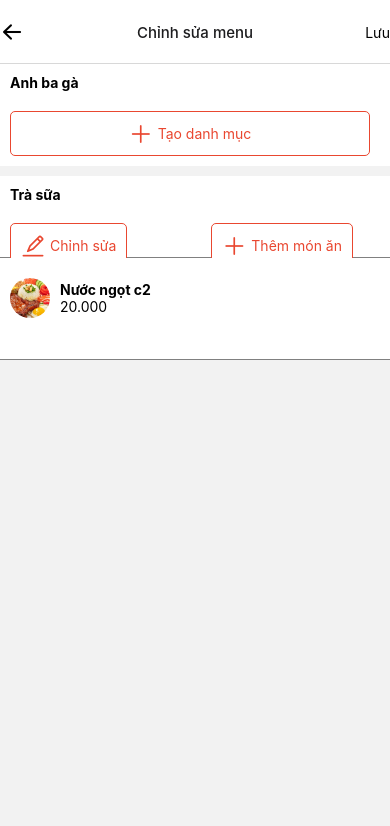
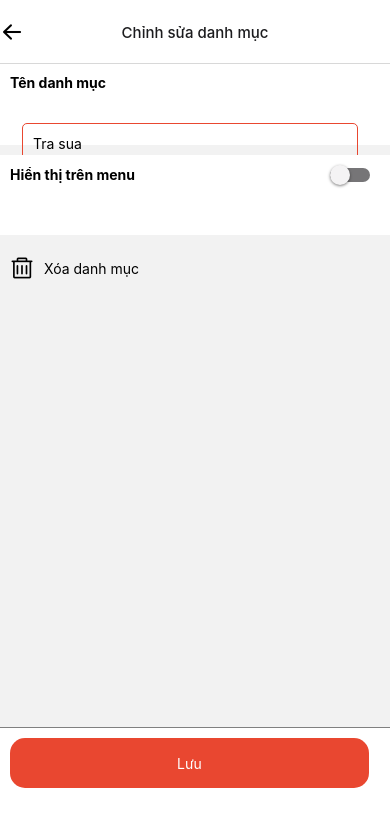
Before and after one commit to tuanht99/GraduationTopic2_FoodStore, a React Native app in the folder Freentship_FoodStore/: screen /EditCategoryFoodView in a window 390 px wide. Shown: the top 826 px of the page. Built offline with nearby package versions, Linux system fonts and the light colour scheme.

Commit message:
update not id firebase

```diff
--- a/Freentship_FoodStore/App.js
+++ b/Freentship_FoodStore/App.js
@@ -21,6 +21,9 @@
       <Stack.Navigator>
         <Stack.Screen name="EditMenuView" component={EditMenuView} />
         <Stack.Screen name="AddCategoryFoodView" component={AddCategoryFoodView} />
+        <Stack.Screen name="EditCategoryFoodView" component={EditCategoryFoodView} />
+        <Stack.Screen name="AddFoodView" component={AddFoodView} />
+        <Stack.Screen name="EditFoodView" component={EditFoodView} />
       </Stack.Navigator>
     </NavigationContainer>
 
--- a/Freentship_FoodStore/src/screens/AddFoodView.js
+++ b/Freentship_FoodStore/src/screens/AddFoodView.js
@@ -55,6 +55,12 @@
   const [giaban, onGiaBan] = React.useState("");
   const [mota, onMoTa] = React.useState("");
 
+  function addFood () {
+    // addDoc(collection(db, "categories"), {
+    //   danhmuc: danhmuc,
+    // });
+    navigation.goBack('EditMenuView');
+  }
 
   return (
     <View style={{ flex: 1 }}>
@@ -253,7 +259,9 @@
           }}
         >
           <View style={{marginLeft: 10, marginRight: 10}}>
-            <TouchableOpacity style={{
+            <TouchableOpacity
+                onPress={addFood}
+                style={{
                 backgroundColor: "#E94730",
                 borderRadius: 15,
                 width: "97%",
--- a/Freentship_FoodStore/src/screens/EditCategoryFoodView.js
+++ b/Freentship_FoodStore/src/screens/EditCategoryFoodView.js
@@ -54,6 +54,13 @@
   const [isEnabled, setIsEnabled] = React.useState(false);
   const toggleSwitch = () => setIsEnabled(previousState => !previousState);
 
+  function editCategories () {
+    // addDoc(collection(db, "categories"), {
+    //   danhmuc: danhmuc,
+    // });
+    navigation.goBack('EditMenuView');
+  }
+
   return (
     <View style={{ flex: 1 }}>
       <ScrollView style={{ flex: 0.85 }}>
@@ -83,8 +90,8 @@
                     borderColor: "#E94730",
                     borderRadius: 5,
                   }}
-                  onChangeText={onChangeText}
-                  value={text}
+                  onChangeText={onDanhMuc}
+                  value={danhmuc}
 
                 ></TextInput>
               </View>
@@ -158,7 +165,7 @@
           }}
         >
           <View style={{marginLeft: 10, marginRight: 10}}>
-            <TouchableOpacity style={{
+            <TouchableOpacity onPress={editCategories} style={{
                 backgroundColor: "#E94730",
                 borderRadius: 15,
                 width: "97%",
--- a/Freentship_FoodStore/src/screens/EditFoodView.js
+++ b/Freentship_FoodStore/src/screens/EditFoodView.js
@@ -56,6 +56,13 @@
   const [text, onChangeText] = React.useState("Tra sua");
   const [isEnabled, setIsEnabled] = React.useState(false);
   const toggleSwitch = () => setIsEnabled(previousState => !previousState);
+
+  function editFood () {
+    // addDoc(collection(db, "categories"), {
+    //   danhmuc: danhmuc,
+    // });
+    navigation.goBack('EditMenuView');
+  }
 
   return (
     <View style={{ flex: 1 }}>
@@ -301,7 +308,7 @@
           }}
         >
           <View style={{ marginLeft: 10, marginRight: 10 }}>
-            <TouchableOpacity
+            <TouchableOpacity onPress={editFood}
               style={{
                 backgroundColor: "#E94730",
                 borderRadius: 15,
@@ -311,7 +318,7 @@
                 justifyContent: "center",
               }}
             >
-              <Text style={{color: "#fff",}}>Thêm</Text>
+              <Text style={{color: "#fff",}}>Lưu</Text>
             </TouchableOpacity>
           </View>
         </View>
--- a/Freentship_FoodStore/src/screens/EditMenuView.js
+++ b/Freentship_FoodStore/src/screens/EditMenuView.js
@@ -153,6 +153,7 @@
               {/* // */}
               <View style={{ marginRight: 10, paddingRight: "20%" }}>
                 <TouchableOpacity
+                  onPress={() => navigation.navigate("EditCategoryFoodView")}
                   style={{
                     backgroundColor: "#fff",
                     borderRadius: 5,
@@ -184,6 +185,7 @@
               {/* // */}
               <View style={{ marginRight: 10 }}>
                 <TouchableOpacity
+                  onPress={() => navigation.navigate("AddFoodView")}
                   style={{
                     backgroundColor: "#fff",
                     borderRadius: 5,
@@ -228,7 +230,7 @@
         >
           <View style={{ marginLeft: 10, marginRight: 10 }}>
             {/* shop */}
-            <TouchableOpacity>
+            <TouchableOpacity onPress={() => navigation.navigate("EditFoodView")}>
               <View
                 style={{
                   flexDirection: "row",
```
